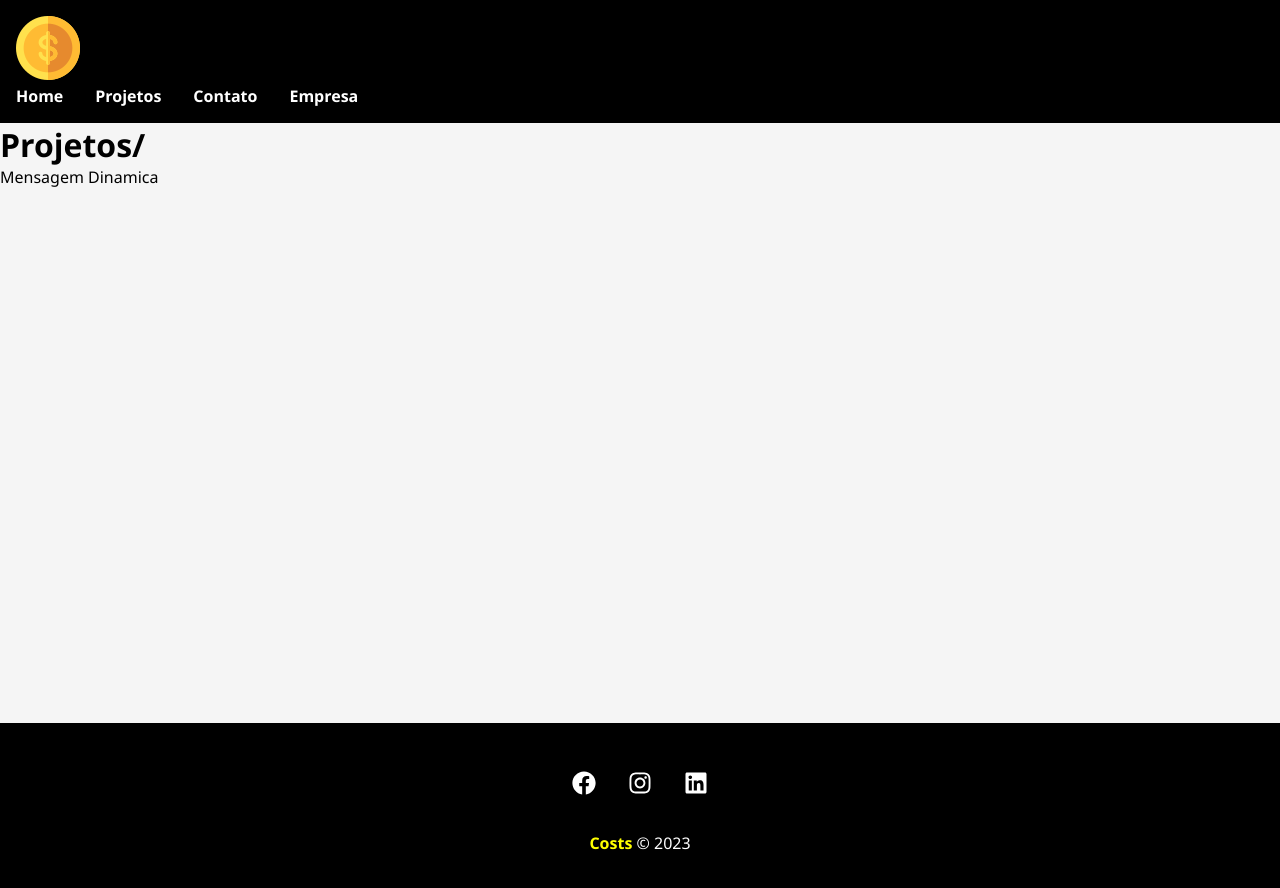
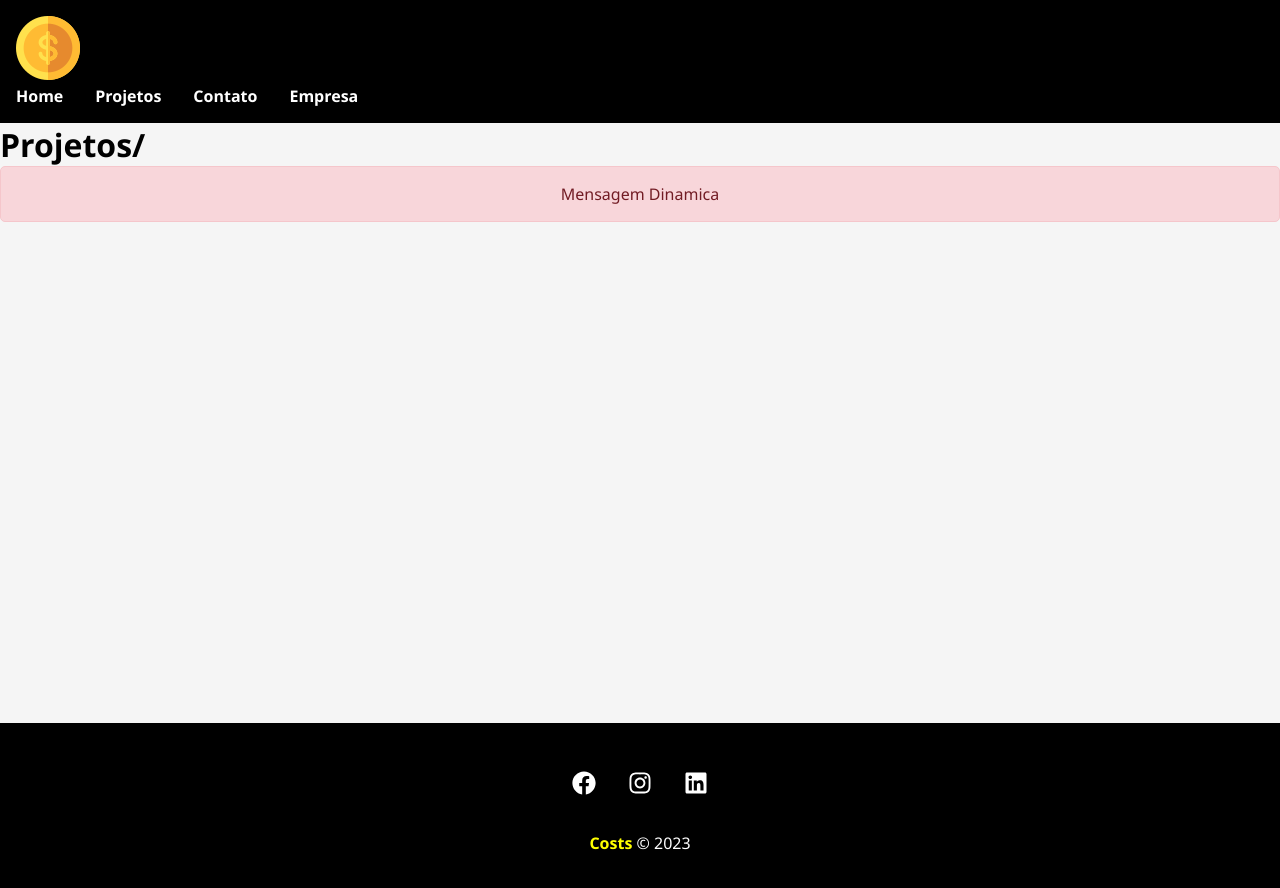
Before and after one commit to LuanvSilva/Meu-Projeto_React, a React (Create React App) app: page /Projects in a window 1280 px wide. Shown: the top 888 px of the page. Built offline with nearby package versions, Linux system fonts and the light colour scheme.

Commit message:
atualiza

```diff
--- a/db.json
+++ b/db.json
@@ -8,15 +8,6 @@
       "cost": 0,
       "services": [],
       "id": 1
-    },
-    {
-      "category": {
-        "id": "4",
-        "name": "Planejamento"
-      },
-      "cost": 0,
-      "services": [],
-      "id": 2
     }
   ],
   "categories": [
--- a/src/components/layout/Message.js
+++ b/src/components/layout/Message.js
@@ -1,7 +1,10 @@
 import styles from './Message.module.css'
+import {useState, useEffect} from 'react'
 
 function Message({type,msg}){
+    const [visible, setVisible] = useState(false)
     return (
+
        <div className={`${styles.message} ${styles[type]}`}>{msg}</div>
     )
 }
--- a/src/components/layout/Message.module.css
+++ b/src/components/layout/Message.module.css
@@ -1,4 +1,4 @@
-message{
+.message{
     width: 100%;
     padding: 1em;
     border: 1px solid black;
--- a/src/components/pages/Projects.js
+++ b/src/components/pages/Projects.js
@@ -4,7 +4,7 @@ function Projects(){
     return (
         <div>
             <h1>Projetos/</h1>
-            <Message msg='Mensagem Dinamica'/>
+            <Message msg='Mensagem Dinamica' type="error"/>
         </div>
     )
 }
```
